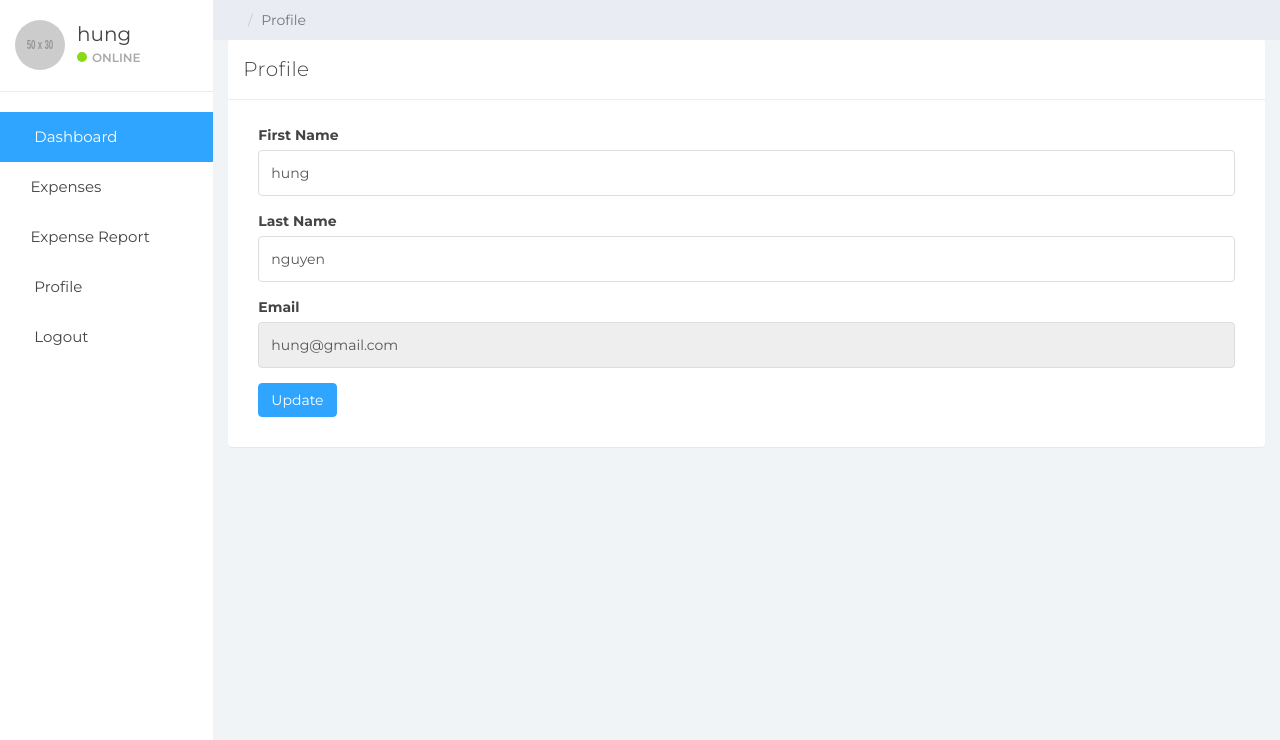
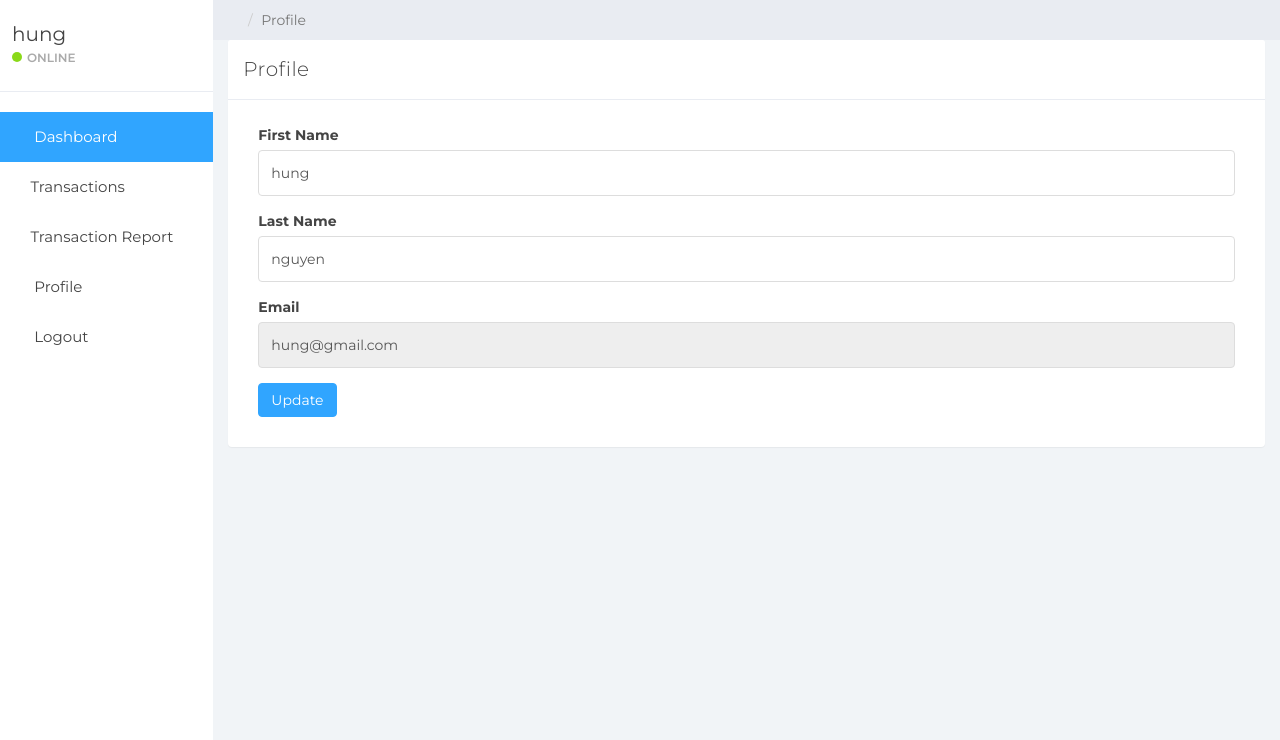
Before and after one commit to diego-ruben-cruz/CMPE-133-PaySmith-Fall-2021, a PHP site: page /user-profile.php in a window 1280 px wide. Shown: the part 60-800 px from the top of the page. Run offline with PHP 8.4, Linux system fonts and the light colour scheme; a user stored in the database is signed in; data comes from the database, SQL or seed files in the repository; grey boxes labelled with a size stand in for pictures from a placeholder-image service; data that the repository does not hold is empty; some libraries are stand-ins or nearby versions; some web fonts are replaced.

Commit message:
Update user-profile.php

```diff
--- a/user-profile.php
+++ b/user-profile.php
@@ -62,9 +62,11 @@ if (strlen($_SESSION['id']==0)) {
       </nav>
       <div id="sidebar-collapse" class="col-sm-3 col-lg-2 sidebar">
             <div class="profile-sidebar">
-                <div class="profile-userpic">
-                    <img src="http://placehold.it/50/30a5ff/fff" class="img-responsive" alt="">
-                </div>
+                <!--
+                  <div class="profile-userpic">
+                  <img src="http://placehold.it/50/30a5ff/fff" class="img-responsive" alt="">
+              </div>
+              -->
                 <div class="profile-usertitle">
                     <?php
     $uid=$_SESSION['id'];
@@ -86,14 +88,14 @@ if (strlen($_SESSION['id']==0)) {
 
 
                 <li class="parent "><a data-toggle="collapse" href="#sub-item-1">
-                    <em class="fa fa-navicon">&nbsp;</em>Expenses <span data-toggle="collapse" href="#sub-item-1" class="icon pull-right"><em class="fa fa-plus"></em></span>
+                    <em class="fa fa-navicon">&nbsp;</em>Transactions <span data-toggle="collapse" href="#sub-item-1" class="icon pull-right"><em class="fa fa-plus"></em></span>
                     </a>
                     <ul class="children collapse" id="sub-item-1">
                         <li><a class="" href="add-expense.php">
-                            <span class="fa fa-arrow-right">&nbsp;</span> Add Expenses
+                            <span class="fa fa-arrow-right">&nbsp;</span> Add Transaction
                         </a></li>
                         <li><a class="" href="manage-expense.php">
-                            <span class="fa fa-arrow-right">&nbsp;</span> Manage Expenses
+                            <span class="fa fa-arrow-right">&nbsp;</span> Edit Transaction(s)
                         </a></li>
 
                     </ul>
@@ -101,17 +103,17 @@ if (strlen($_SESSION['id']==0)) {
                 </li>
 
       <li class="parent "><a data-toggle="collapse" href="#sub-item-2">
-                    <em class="fa fa-navicon">&nbsp;</em>Expense Report <span data-toggle="collapse" href="#sub-item-1" class="icon pull-right"><em class="fa fa-plus"></em></span>
+                    <em class="fa fa-navicon">&nbsp;</em>Transaction Report <span data-toggle="collapse" href="#sub-item-1" class="icon pull-right"><em class="fa fa-plus"></em></span>
                     </a>
                     <ul class="children collapse" id="sub-item-2">
                         <li><a class="" href="expense-datewise-reports.php">
-                            <span class="fa fa-arrow-right">&nbsp;</span> Daywise Expenses
+                            <span class="fa fa-arrow-right">&nbsp;</span> Day-to-Day
                         </a></li>
                         <li><a class="" href="expense-monthwise-reports.php">
-                            <span class="fa fa-arrow-right">&nbsp;</span> Monthwise Expenses
+                            <span class="fa fa-arrow-right">&nbsp;</span> Month-to-Month
                         </a></li>
                         <li><a class="" href="expense-yearwise-reports.php">
-                            <span class="fa fa-arrow-right">&nbsp;</span> Yearwise Expenses
+                            <span class="fa fa-arrow-right">&nbsp;</span> Year-to-Year
                         </a></li>
 
                     </ul>
```
